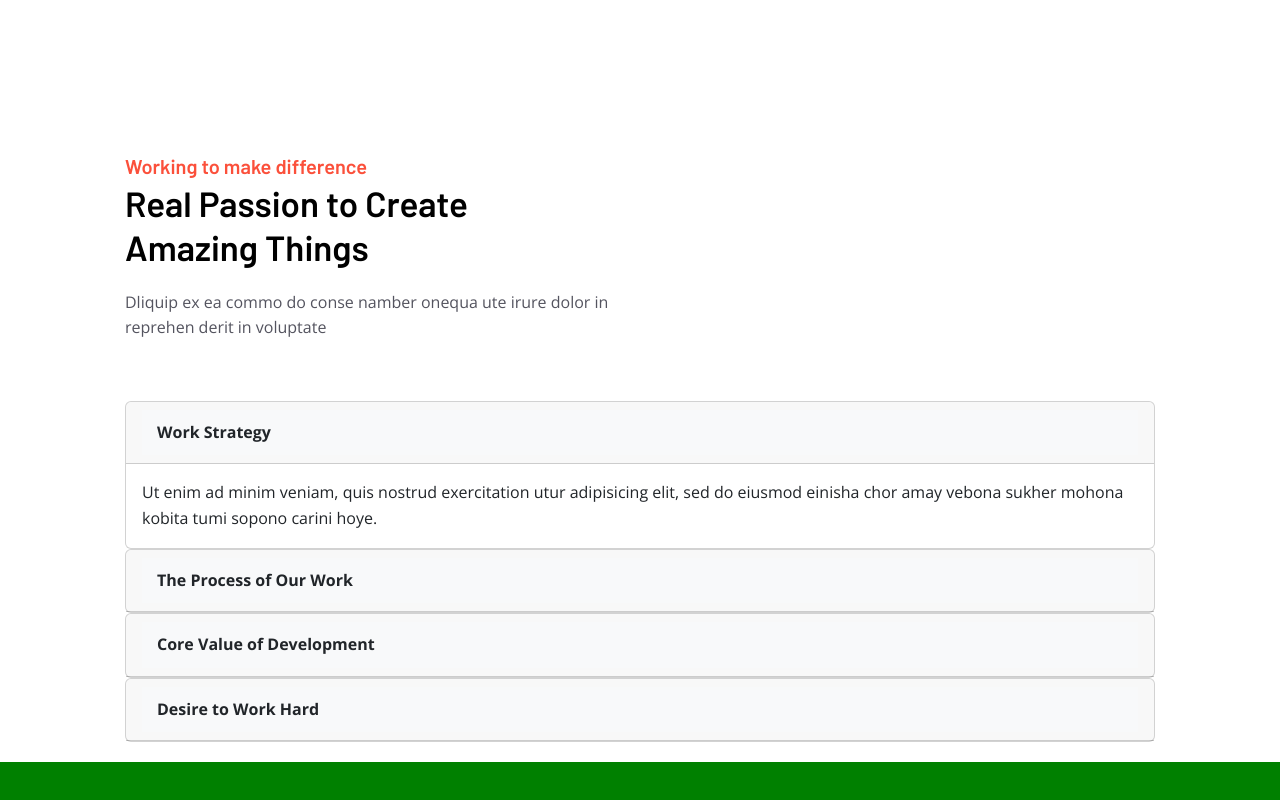
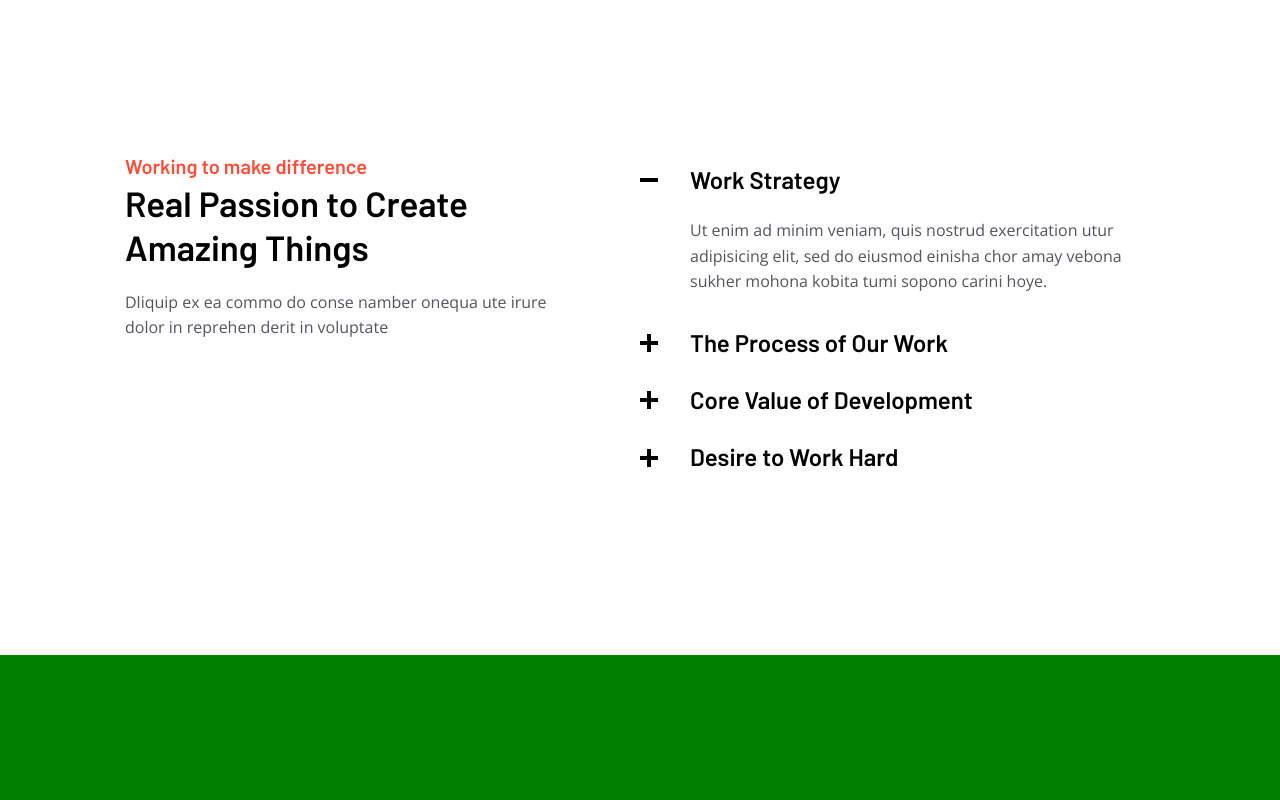
Before and after one commit to phamday997/Portfolio-ReactTypeScript, a React (Create React App) app: page / in a window 1280 px wide. Shown: the part 6286-7086 px from the top of the page. Built offline with nearby package versions, Linux system fonts and the light colour scheme.

Commit message:
Finish section service

```diff
--- a/src/assets/sass/base/_variables.scss
+++ b/src/assets/sass/base/_variables.scss
@@ -6,7 +6,7 @@ $text-color-light: #54545f;
 /* Dark mode variables */
 $background-color-dark: #252439;
 $title-color-dark: #ffffff;
-$text-color-dark: #aaaaaa;
+$text-color-dark: #aaaaba;
 
 /* Default variables (use light mode by default) */
 $background-color: $background-color-light;
@@ -27,6 +27,7 @@ $color__gray: #b7bac5;
 $color__gray-second: #8d8d8e;
 $color__gray-third: #cacdd3;
 $color__gray-four: #999999;
+$color__gray-five: #54545f;
 
 /* font */
 $font-family-logo: "Roboto", sans-serif;
--- /dev/null
+++ b/src/components/AccordionPD/AccordionPD.scss
@@ -0,0 +1,124 @@
+/* Variable & Mixins */
+@use "../../assets/sass/base/variables" as vars;
+@use "../../assets/sass/base/mixins" as mixins;
+
+.accordion-pd {
+  --title-size: 24px;
+  --text-size: 18px;
+  @include mixins.big_screen {
+    --text-size: 16px;
+  }
+  @include mixins.tablet {
+    --title-size: 21px;
+  }
+  .card {
+    background: transparent;
+    &.style-1 {
+      border: none;
+      margin-bottom: 5px;
+      width: 100%;
+      h3.title {
+        margin: 0;
+        padding: 0;
+        color: vars.$color__dark;
+        font-size: var(--title-size);
+        font-weight: 600;
+        font-family: vars.$font-family-extra;
+        &:focus-visible {
+          outline: none;
+        }
+      }
+      .button-toggle {
+        .button-plus-minus {
+          position: absolute;
+          left: 0;
+          top: 50%;
+          margin-top: 4px;
+          @include mixins.translate(0, -50%);
+          span {
+            display: block;
+            width: 18px;
+            height: 18px;
+            &::before,
+            &::after {
+              content: "";
+              position: absolute;
+              width: 100%;
+              height: 4px;
+              top: 50%;
+              left: 50%;
+              background-color: vars.$color__dark;
+              display: block;
+              @include mixins.translate(-50%, -50%);
+              @include mixins.transition(all 0.3s ease);
+            }
+            &::after {
+              transform: translate(-50%, -50%) rotate(90deg);
+            }
+          }
+        }
+        &.open {
+          .button-plus-minus {
+            span {
+              &::before {
+                transform: translate(-50%, -50%) rotate(180deg);
+              }
+              &::after {
+                transform: translate(-50%, -50%) rotate(0deg);
+              }
+            }
+          }
+        }
+      }
+      .card-header {
+        position: relative;
+        cursor: pointer;
+        min-height: 50px;
+        height: auto;
+        width: 100%;
+        background-color: transparent;
+        padding: 14px 0 7px 50px;
+        display: flex;
+        align-items: center;
+        border: none;
+      }
+      .accordion-collapse {
+        margin: 5px 0;
+      }
+      .card-body {
+        padding: 11px 0 8px 50px;
+        p {
+          margin: 0;
+          padding: 0;
+          font-size: var(--text-size);
+          color: vars.$color__gray-five;
+        }
+      }
+    }
+  }
+}
+
+@include mixins.ThemeMode {
+  .accordion-pd {
+    .card.style-1 {
+      h3.title {
+        color: vars.$color__light;
+      }
+      .button-toggle {
+        .button-plus-minus {
+          span {
+            &::before,
+            &::after {
+              background-color: vars.$color__light;
+            }
+          }
+        }
+      }
+      .card-body {
+        p {
+          color: vars.$text-color-dark;
+        }
+      }
+    }
+  }
+}
--- a/src/components/AccordionPD/AccordionPD.tsx
+++ /dev/null
@@ -1,28 +0,0 @@
-import React from "react";
-import { Accordion } from "react-bootstrap";
-import { AccordionItemProps } from "./type/AccordionItemProps";
-import AccordionItem from "./Card/AccordionItem";
-
-interface AccordionProps {
-  data: AccordionItemProps[];
-}
-
-const AccordionPD: React.FC<AccordionProps> = ({ data }) => {
-  if (!data || data.length === 0) return null;
-
-  return (
-    <Accordion className="accordion-pd" defaultActiveKey="0">
-      {data.map((item: AccordionItemProps, index: number) => (
-        <AccordionItem
-          key={index}
-          eventKey={index.toString()}
-          title={item.title}
-        >
-          {item.content}
-        </AccordionItem>
-      ))}
-    </Accordion>
-  );
-};
-
-export default AccordionPD;
--- a/src/components/AccordionPD/Card/AccordionItem.tsx
+++ b/src/components/AccordionPD/Card/AccordionItem.tsx
@@ -1,4 +1,4 @@
-import React, { useState } from "react";
+import React from "react";
 import { Accordion, Card } from "react-bootstrap";
 import CustomToggle from "./CustomToggle";
 
@@ -16,14 +16,18 @@ const AccordionItem: React.FC<AccordionItemProps> = ({
   return (
     <Card className="style-1">
       <Card.Header>
-        <CustomToggle eventKey={eventKey}>
-          <span className={`button-plus-minus ${false ? "" : "open"}`} />
-          <span>{title}</span>
+        <CustomToggle eventKey={eventKey} onToggle={() => {}}>
+          <div className="button-plus-minus">
+            <span></span>
+          </div>
+          <h3 className="title">{title}</h3>
         </CustomToggle>
       </Card.Header>
 
       <Accordion.Collapse eventKey={eventKey}>
-        <Card.Body>{children}</Card.Body>
+        <Card.Body>
+          <p>{children}</p>
+        </Card.Body>
       </Accordion.Collapse>
     </Card>
   );
--- a/src/components/AccordionPD/Card/CustomToggle.tsx
+++ b/src/components/AccordionPD/Card/CustomToggle.tsx
@@ -1,4 +1,5 @@
-import React from "react";
+import React, { useContext } from "react";
+import { AccordionContext } from "react-bootstrap";
 import { useAccordionButton } from "react-bootstrap/AccordionButton";
 
 interface CustomToggleProps {
@@ -12,27 +13,20 @@ const CustomToggle: React.FC<CustomToggleProps> = ({
   eventKey,
   onToggle,
 }) => {
+  const { activeEventKey } = useContext(AccordionContext);
   const decoratedOnClick = useAccordionButton(eventKey, () => {
     if (onToggle) onToggle();
   });
+  const isCurrentEventKey = activeEventKey === eventKey;
 
   return (
     <div
       role="button"
-      aria-expanded={false}
-      tabIndex={0}
+      className={`button-toggle ${isCurrentEventKey ? "open" : ""}`}
       onKeyDown={(e) => {
         if (e.key === "Enter") {
           decoratedOnClick(e);
         }
-      }}
-      style={{
-        display: "flex",
-        alignItems: "center",
-        cursor: "pointer",
-        fontWeight: "bold",
-        backgroundColor: "#f8f9fa",
-        padding: "10px 15px",
       }}
       onClick={decoratedOnClick}
     >
--- /dev/null
+++ b/src/components/AccordionPD/index.tsx
@@ -0,0 +1,38 @@
+import React from "react";
+import { Accordion } from "react-bootstrap";
+import { AccordionItemProps } from "./type/AccordionItemProps";
+import AccordionItem from "./Card/AccordionItem";
+import "./AccordionPD.scss";
+import { AnimationPD } from "../AnimationPD";
+
+interface AccordionProps {
+  data: AccordionItemProps[];
+  defaultActiveKey: string;
+  animationDelay?: number;
+}
+
+export const AccordionPD: React.FC<AccordionProps> = ({
+  data,
+  defaultActiveKey = "0",
+  animationDelay = 0.2,
+}) => {
+  if (!data || data.length === 0) return null;
+
+  return (
+    <Accordion className="accordion-pd" defaultActiveKey={defaultActiveKey}>
+      {data.map((item: AccordionItemProps, index: number) => (
+        <AnimationPD
+          animation="fadeInUp"
+          key={index}
+          index={index}
+          delayBase={animationDelay}
+          totalItem={data.length}
+        >
+          <AccordionItem eventKey={index.toString()} title={item.title}>
+            {item.content}
+          </AccordionItem>
+        </AnimationPD>
+      ))}
+    </Accordion>
+  );
+};
--- a/src/components/HeadingGroup/index.tsx
+++ b/src/components/HeadingGroup/index.tsx
@@ -17,7 +17,7 @@ export const HeadingGroup: React.FC<contentProps> = ({
 }) => {
   return (
     <div
-      className={`heading-group ${textAlign}`}
+      className={`heading-group ${textAlign ?? ""}`}
       style={{ textAlign: textAlign, maxWidth: maxWidth }}
     >
       {subTitle && (
--- a/src/components/MouseCursor/index.tsx
+++ b/src/components/MouseCursor/index.tsx
@@ -49,7 +49,7 @@ export const MouseCursor: React.FC = () => {
 
   useEffect(() => {
     const interactiveElements = document.querySelectorAll(
-      "a,a[href],button,.overlay-action,.dp-btn-link-scroll"
+      "a,a[href],button,.overlay-action,.dp-btn-link-scroll,.button-toggle"
     );
 
     interactiveElements.forEach((el) => {
--- a/src/components/index.ts
+++ b/src/components/index.ts
@@ -1,5 +1,6 @@
 /* Components */
 export * from "./AnimationPD";
+export * from "./AccordionPD";
 export * from "./HeroHeader";
 export * from "./Button";
 export * from "./HeadingGroup";
--- a/src/pages/MySkills/MySkills.scss
+++ b/src/pages/MySkills/MySkills.scss
@@ -6,6 +6,9 @@
   padding: 20px 0;
   .heading-group {
     margin-bottom: 60px;
+    @include mixins.tablet {
+      margin-bottom: 40px;
+    }
   }
   .skill-wrapper {
     display: grid;
@@ -102,3 +105,29 @@
     }
   }
 }
+
+.group-working-wraper {
+  display: flex;
+  margin-bottom: 150px;
+  @include mixins.desktop {
+    margin-bottom: 100px;
+  }
+  .left,
+  .right {
+    width: 50%;
+  }
+  & > div:first-child {
+    padding-right: 50px;
+  }
+  @include mixins.tablet {
+    display: block;
+    margin-bottom: 80px;
+    .left,
+    .right {
+      width: 100%;
+    }
+    & > div:first-child {
+      padding-right: 0;
+    }
+  }
+}
--- a/src/pages/MySkills/index.tsx
+++ b/src/pages/MySkills/index.tsx
@@ -1,25 +1,22 @@
 import React, { useState } from "react";
 import {
   AnimationPD,
+  AccordionPD,
   HeadingGroup,
   MovingParallax,
   PopupService,
   ScrollProgressBars,
 } from "../../components";
-import "./MySkills.scss";
 import { ServiceCard } from "./type/ServiceCard";
+import { SkillItem } from "./type/SkillItem";
+import { AccordionItemProps } from "../../components/AccordionPD/type/AccordionItemProps";
 import iconCpu from "./images/cpu.png";
 import iconPhone from "./images/phone.png";
 import iconStar from "./images/star.png";
 import iconWeb from "./images/web.png";
 import banner from "./images/banner.jpg";
 import Card from "./Card/Card";
-import AccordionPD from "../../components/AccordionPD/AccordionPD";
-
-interface SkillItem {
-  labelBar: string;
-  percentBar: number;
-}
+import "./MySkills.scss";
 
 export const MySkills: React.FC = () => {
   const skillItem: SkillItem[] = [
@@ -103,7 +100,7 @@ export const MySkills: React.FC = () => {
     },
   ];
 
-  const accordionData = [
+  const accordionData: AccordionItemProps[] = [
     {
       title: "Work Strategy",
       content: `Ut enim ad minim veniam, quis nostrud exercitation utur adipisicing elit,
@@ -111,15 +108,18 @@ export const MySkills: React.FC = () => {
     },
     {
       title: "The Process of Our Work",
-      content: "Details about the process of our work go here.",
+      content: `Ut enim ad minim veniam, quis nostrud exercitation utur adipisicing elit,
+        sed do eiusmod einisha chor amay vebona sukher mohona kobita tumi sopono carini hoye.`,
     },
     {
       title: "Core Value of Development",
-      content: "Core value details for development are shared here.",
+      content: `Ut enim ad minim veniam, quis nostrud exercitation utur adipisicing elit,
+      sed do eiusmod einisha chor amay vebona sukher mohona kobita tumi sopono carini hoye.`,
     },
     {
       title: "Desire to Work Hard",
-      content: "Insights on the dedication and commitment to hard work.",
+      content: `Ut enim ad minim veniam, quis nostrud exercitation utur adipisicing elit,
+        sed do eiusmod einisha chor amay vebona sukher mohona kobita tumi sopono carini hoye.`,
     },
   ];
 
@@ -203,20 +203,28 @@ export const MySkills: React.FC = () => {
       <div className="group-working">
         <div className="container">
           <div className="group-working-wraper">
-            <div className="left">
+            <AnimationPD
+              animation="fadeIn"
+              delayBase={0.2}
+              duration={1.2}
+              classElement="left"
+            >
               <HeadingGroup
                 subTitle="Working to make difference"
                 mainTitle="Real Passion to Create <br/> Amazing Things"
               >
                 <p>
                   Dliquip ex ea commo do conse namber onequa ute irure dolor in
-                  <br />
                   reprehen derit in voluptate
                 </p>
               </HeadingGroup>
-            </div>
+            </AnimationPD>
             <div className="right">
-              <AccordionPD data={accordionData} />
+              <AccordionPD
+                defaultActiveKey="0"
+                data={accordionData}
+                animationDelay={0.4}
+              />
             </div>
           </div>
         </div>
--- /dev/null
+++ b/src/pages/MySkills/type/SkillItem.ts
@@ -0,0 +1,4 @@
+export interface SkillItem {
+  labelBar: string;
+  percentBar: number;
+}
```
